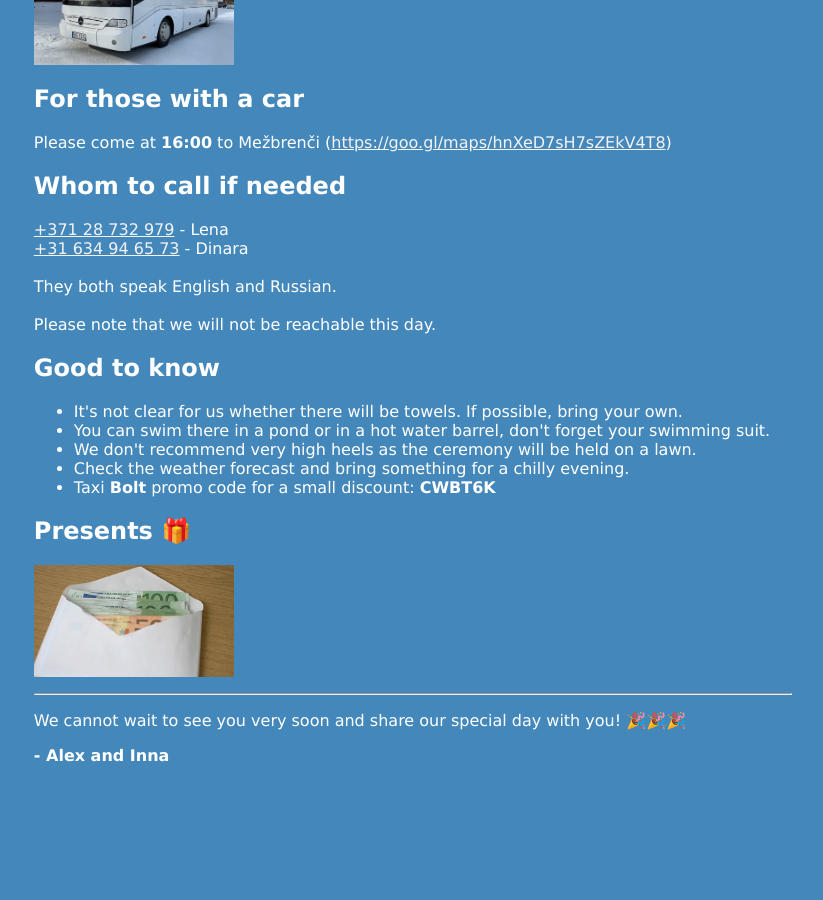
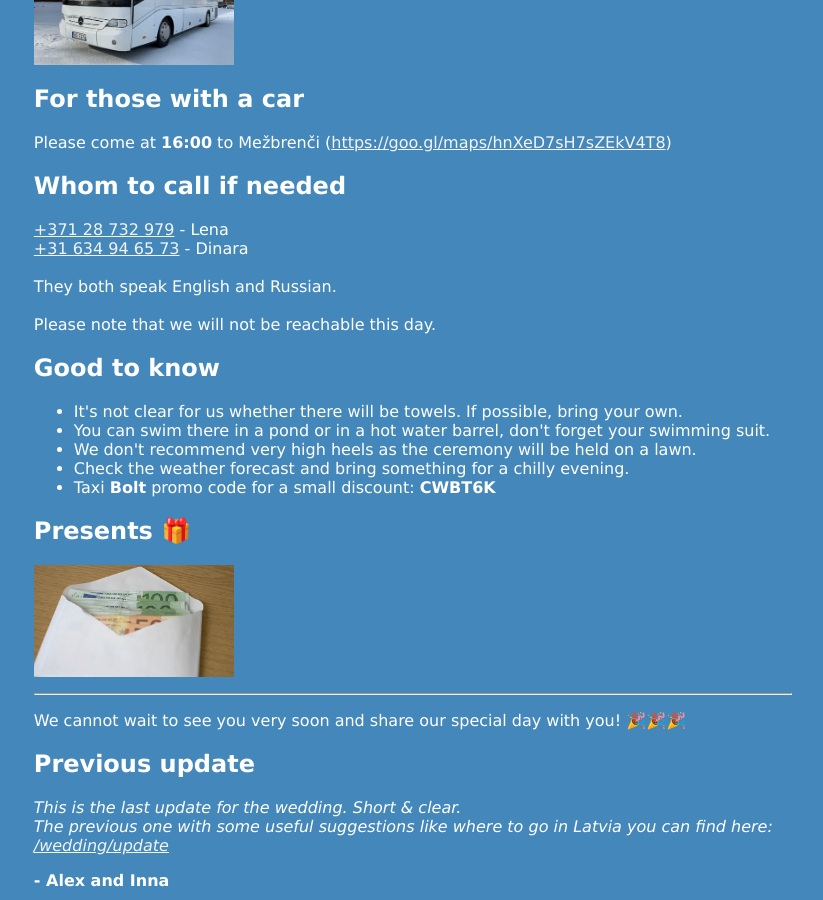
Before and after one commit to azarakovskiy/azarakovskiy.github.io, a Jekyll site: the page built from wedding_last_update.html, in a window 1280 px wide and 900 px high, scrolled down 1247 px. Shown: the whole window, without its empty margins (227-1050 px from the left). Built offline with Jekyll 4.4.1, drawn with Linux system fonts in a browser that asks for light colours; before the commit the page ends 2022 px from its top, so only the background shows below that.

Commit message:
restored previous update

```diff
--- a/wedding_last_update.html
+++ b/wedding_last_update.html
@@ -199,6 +199,18 @@ permalink: /wedding/final_update
         We cannot wait to see you very soon and share our special day with you! 🎉🎉🎉
     </p>
 
+    <h2>
+        Previous update
+    </h2>
+    <p>
+            <i>This is the last update for the wedding. Short & clear.
+                <br/>
+                The previous one with some useful suggestions like where to go in Latvia you can find here:
+                <a href="/wedding/final_update">/wedding/update</a>
+            </i>
+
+    </p>
+
     <strong>
         - Alex and Inna
     </strong>
```
Also changed, not shown: wedding_update.html (+13 -7 lines).
